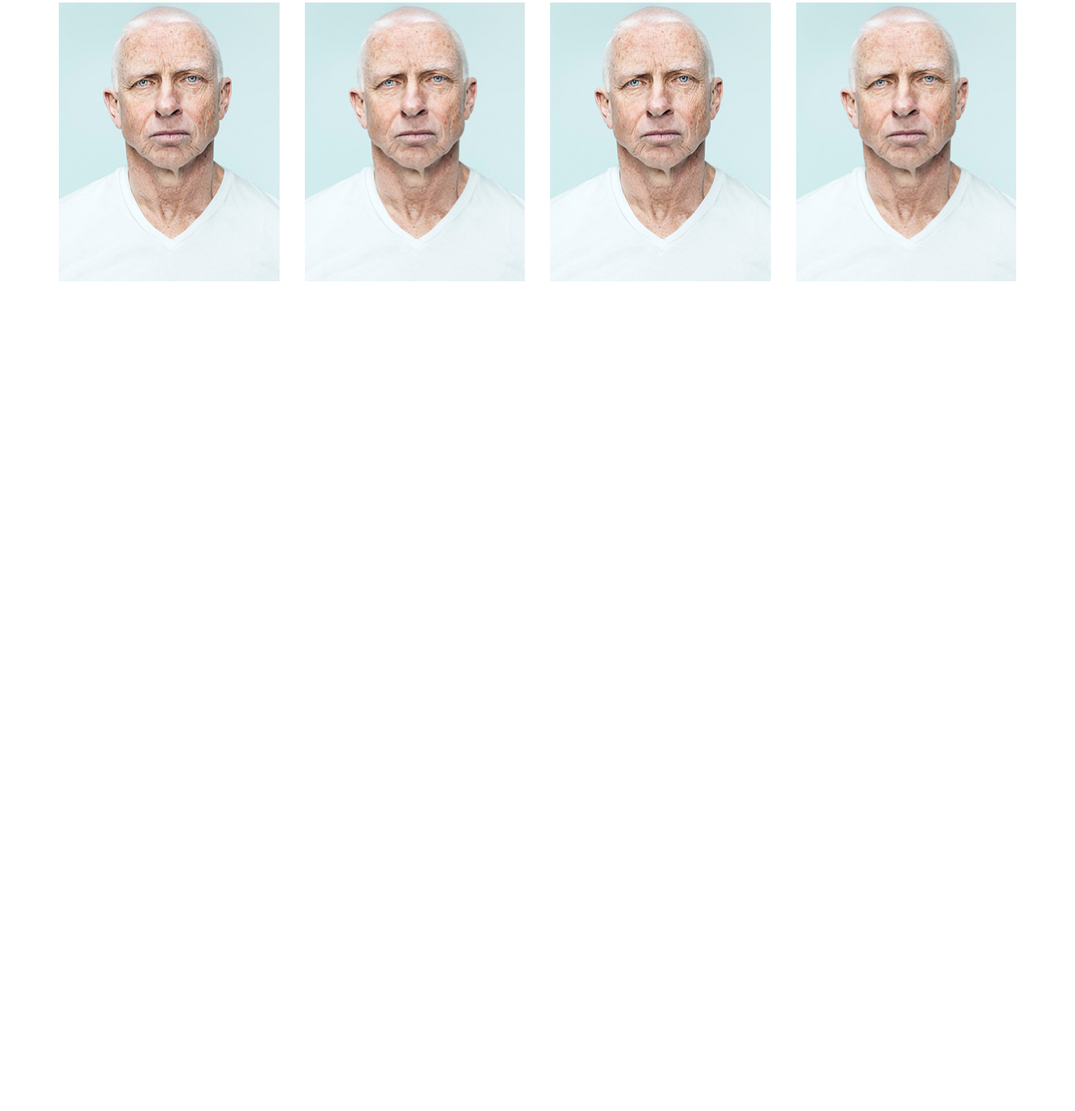
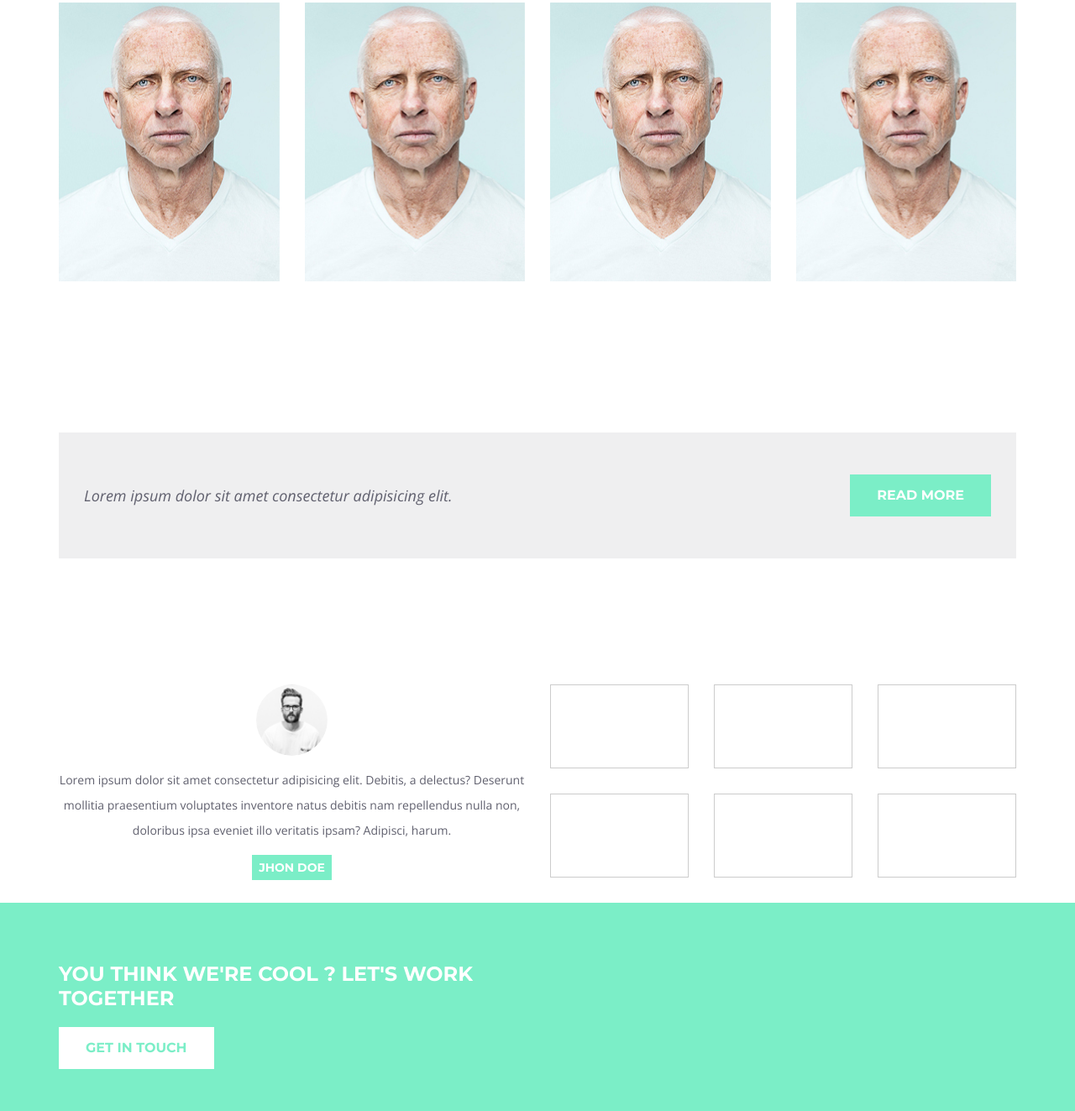
Before and after one commit to obivan-kenobi/ba-akad, a plain HTML site: page index.html in a window 1280 px wide. Shown: the part 2058-3381 px from the top of the page at 84% size. Before the commit the page ends 2423 px from the top, so only its background shows below. Drawn offline with nearby package versions, Linux system fonts and the light colour scheme.

Commit message:
add new files

```diff
--- a/index.html
+++ b/index.html
@@ -314,6 +314,81 @@
             </div>
         </section>
 
+        <section class="ba-section">
+            <div class="ba-container">
+                <div class="ba-info-block">
+                    <p>Lorem ipsum dolor sit amet consectetur adipisicing elit.
+                    </p>
+                    <a href="#" class="ba-btn">read more</a>
+                </div>
+            </div>
+        </section>
+
+        <section class="ba-section">
+            <div class="ba-container">
+                <div class="ba-row">
+                    <div class="ba-col-6">
+                        <div class="ba-testimonials">
+                            <div class="ba-testimonial">
+                                <img src="images/jhon.png" alt="Jhon doe" class="ba-testimonial__img">
+
+                                <div class="ba-testimonial__text">
+                                    <p>
+                                        Lorem ipsum dolor sit amet consectetur adipisicing elit. Debitis, a delectus?
+                                        Deserunt mollitia praesentium voluptates inventore natus debitis nam repellendus
+                                        nulla non, doloribus ipsa eveniet illo veritatis ipsam? Adipisci, harum.
+                                    </p>
+                                </div>
+
+                                <div class="ba-testimonial__autor">Jhon doe</div>
+                            </div>
+                        </div>
+                    </div>
+                    <div class="ba-col-6">
+                        <div class="ba-clients">
+                            <div class="ba-row">
+                                <div class="ba-col-4">
+                                    <div class="ba-client"></div>
+                                </div>
+                                <div class="ba-col-4">
+                                    <div class="ba-client"></div>
+                                </div>
+                                <div class="ba-col-4">
+                                    <div class="ba-client"></div>
+                                </div>
+                                <div class="ba-col-4">
+                                    <div class="ba-client"></div>
+                                </div>
+                                <div class="ba-col-4">
+                                    <div class="ba-client"></div>
+                                </div>
+                                <div class="ba-col-4">
+                                    <div class="ba-client"></div>
+                                </div>
+                            </div>
+                        </div>
+                    </div>
+                </div>
+            </div>
+        </section>
+
+        <section class="ba-contacts">
+            <div class="ba-container">
+                <div class="ba-row">
+                    <div class="ba-col-6">
+                        <h2>YOU THINK WE'RE COOL ? LET'S WORK TOGETHER</h2>
+
+                        <button class="ba-btn ba-btn--white">get in touch</button>
+
+                    </div>
+
+                    <div class="ba-col-6">
+
+                    </div>
+                </div>
+            </div>
+        </section>
+
     </main>
 
 </body>
--- a/styles/style.css
+++ b/styles/style.css
@@ -218,3 +218,101 @@ h1, h2, h3, h4, h5, h6 {
 .ba-team-member:hover .ba-team-member__info {
     transform: translateY(0);
 }
+
+.ba-info-block {
+    background-color: #efeff0;
+    padding: 50px 30px;
+    display: flex;
+    justify-content: space-between;
+    align-items: center;
+}
+
+.ba-info-block p {
+    margin: 0;
+    font-style: italic;
+    font-size: 18px;
+}
+
+.ba-btn {
+    min-width: 135px;
+    height: 50px;
+    color: #fff;
+    padding: 0 32px;
+    display: inline-flex;
+    background-color: #7beec7;
+    align-items: center;
+    justify-content: center;
+    text-transform: uppercase;
+    text-decoration: none;
+    font-weight: bold;
+    font-family: Montserrat, sans-serif;
+    border: none;
+    -webkit-appearance: none;
+
+    transition: .3s;
+}
+
+.ba-btn--white {
+    background-color: #fff;
+    color: #7beec7;
+}
+
+.ba-btn:hover {
+    opacity: .7;
+}
+
+.ba-btn:active {
+    box-shadow: 0 0 0 0.1em #19cc8f;
+}
+
+.ba-btn:focus {
+    box-shadow: 0 0 0 0.1em #156593;
+}
+
+.ba-testimonial {
+    text-align: center;
+    font-size: 14px;
+}
+
+.ba-testimonial__img {
+    display: block;
+    width: 85px;
+    height: 85px;
+    border-radius: 50%;
+    margin: 0 auto;
+    object-fit: cover;
+    object-position: top;
+}
+
+.ba-testimonial__text {
+    line-height: 2.14285;
+}
+
+.ba-testimonial__autor {
+    display: inline-flex;
+    background-color: #7beec7;
+    color: #fff;
+    align-items: center;
+    justify-content: center;
+    text-transform: uppercase;
+    text-decoration: none;
+    font-weight: bold;
+    font-family: Montserrat, sans-serif;
+    padding: 0 8px;
+    height: 30px;
+}
+
+.ba-client {
+    height: 100px;
+    border: 1px solid #ccc;
+    margin-bottom: 30px;
+}
+
+.ba-contacts {
+    background-color: #7beec7;
+    padding: 50px 0;
+}
+
+.ba-contacts h2 {
+    color: #fff;
+}
```
Also changed, not shown: images/jhon.png (added).
